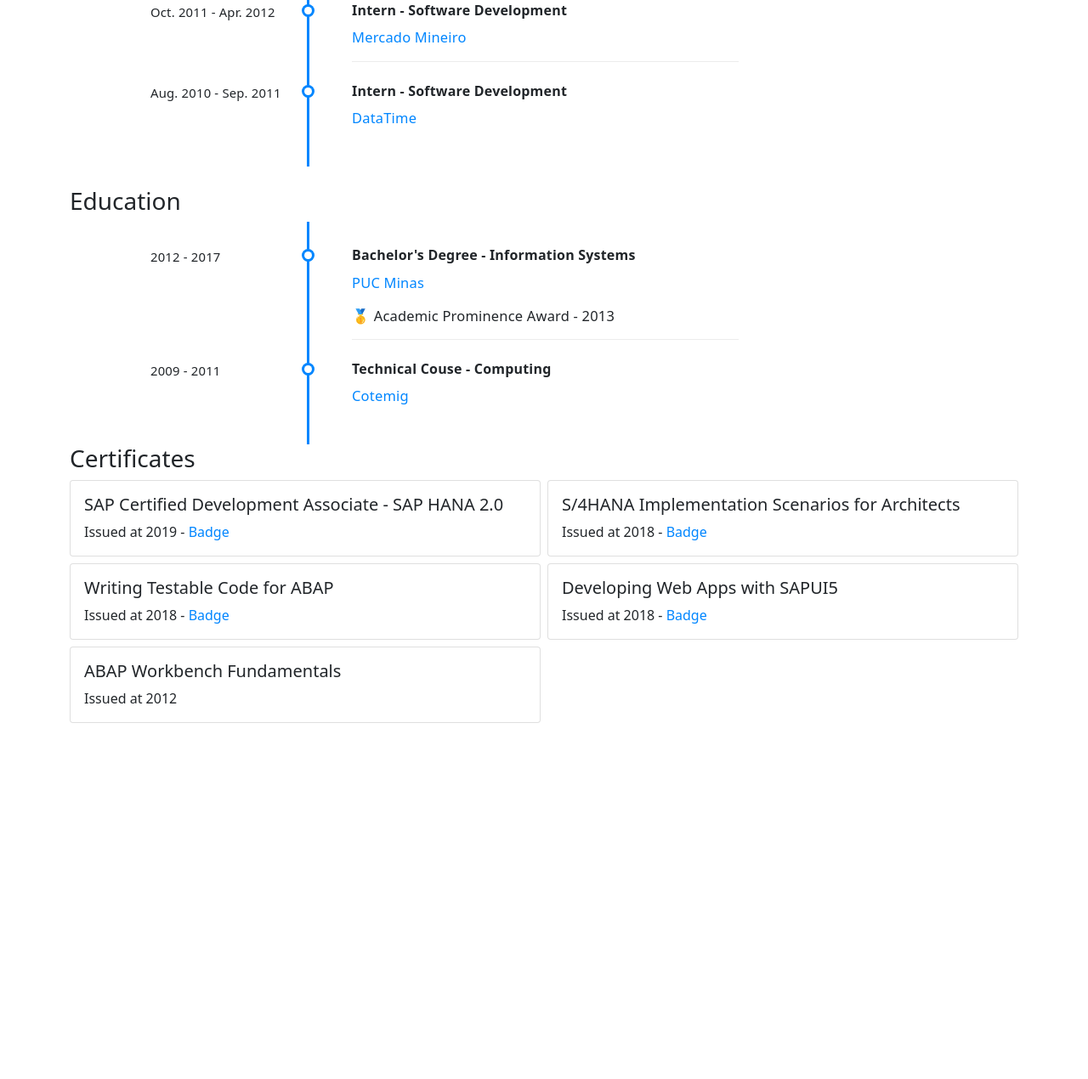
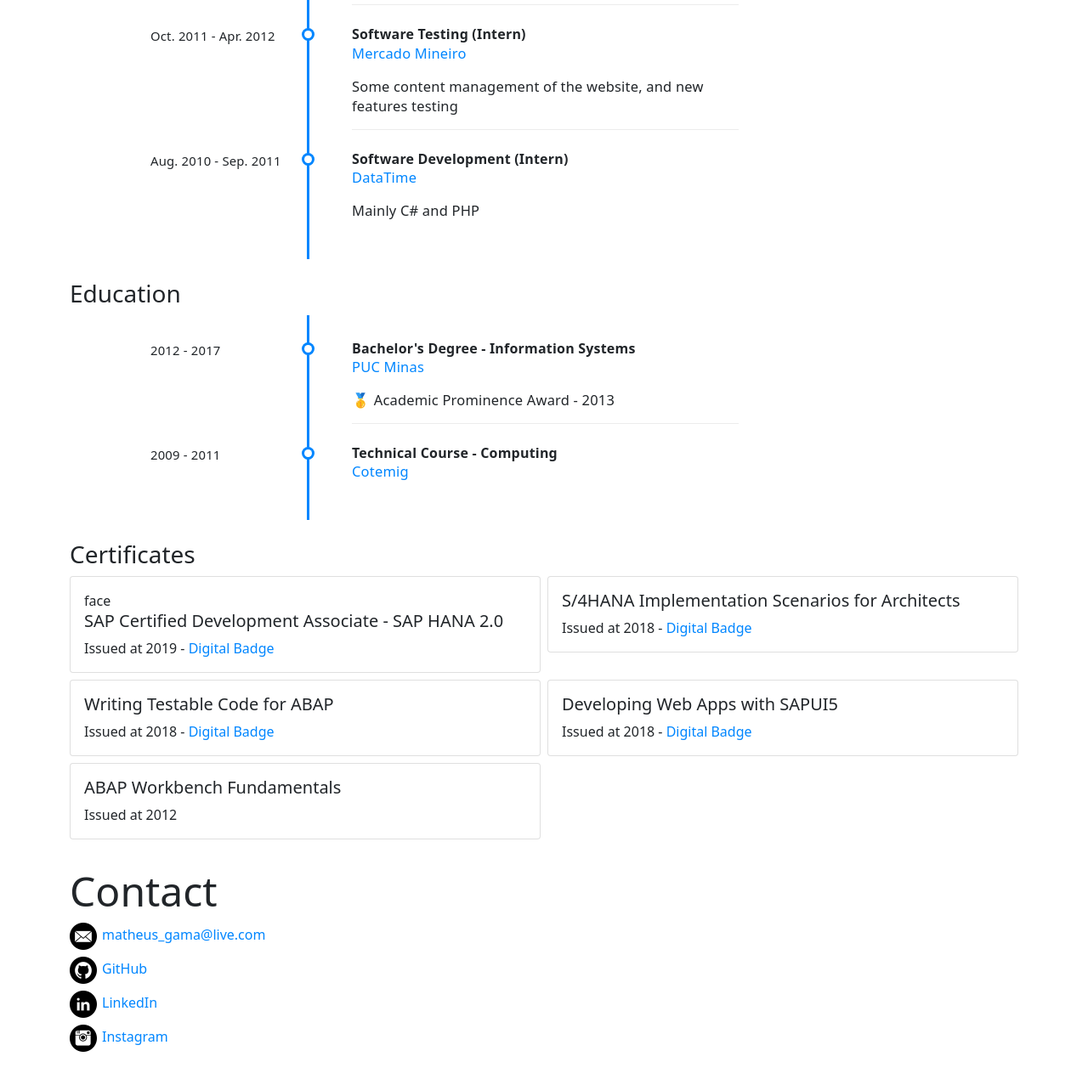
Before and after one commit to mathgama/mathgama.github.io, a plain HTML site: page index.html in a window 1280 px wide. Shown: the part 1472-2742 px from the top of the page at 85% size. Before the commit the page ends 2355 px from the top, so only its background shows below. Drawn offline with nearby package versions, Linux system fonts and the light colour scheme.

Commit message:
feat: 'contact' section

```diff
--- a/css/styles.css
+++ b/css/styles.css
@@ -4,6 +4,15 @@ h1 {
 
 h2 {
   font-size: 3rem;
+}
+
+a {
+  text-decoration: none;
+  color: #0086ff;
+}
+
+a:hover {
+  text-decoration: underline;
 }
 
 /* Navbar */
@@ -101,7 +110,7 @@ section {
 .timeline h3 {
   font-weight: 600;
   font-size: 1rem;
-  margin-bottom: 10px;
+  margin-bottom: 0px;
 }
 
 .timeline .event {
@@ -182,15 +191,6 @@ section {
   right: -55.8px;
 }
 
-.timeline a {
-  text-decoration: none;
-  color: #0086ff;
-}
-
-.timeline a:hover {
-  text-decoration: underline;
-}
-
 /* Education */
 
 #education h6 {
@@ -205,13 +205,8 @@ section {
   margin-bottom: 30px;
 }
 
-/* Certificates */
+/* Contact */
 
-#certificates a {
-  text-decoration: none;
-  color: #0086ff;
+#contact img {
+  margin-right: 6px;
 }
-
-#certificates a:hover {
-  text-decoration: underline;
-}
--- a/index.html
+++ b/index.html
@@ -15,7 +15,6 @@
     src="https://cdn.jsdelivr.net/npm/bootstrap@5.1.3/dist/js/bootstrap.bundle.min.js"
     integrity="sha384-ka7Sk0Gln4gmtz2MlQnikT1wXgYsOg+OMhuP+IlRH9sENBO0LRn5q+8nbTov4+1p"
     crossorigin="anonymous"></script>
-  <link rel="stylesheet" href="https://fonts.googleapis.com/icon?family=Material+Icons">
 
   <link rel="stylesheet" href="css/styles.css">
 </head>
@@ -78,11 +77,12 @@
 
     <section id="about">
       <h2>About</h2>
+
       <p>
         My name is <b>Matheus Gama</b> and I'm a developer currently living in <b>Belo Horizonte</b>, Brazil 🇧🇷.
       </p>
       <p>
-        I have been working with <b>SAP ABAP</b> for the last 10 years approximately,
+        I have been working with <b>SAP ABAP</b> for almost 10 years now,
         but I love to study other technologies as well 👨‍💻.
       </p>
       <p>
@@ -92,6 +92,7 @@
 
     <section id="projects">
       <h2>Projects</h2>
+
       <div class="row row-cols-1 row-cols-md-2 g-2">
         <div class="col">
           <div class="card">
@@ -130,35 +131,38 @@
     <section id="background">
       <h2>Background</h2>
 
-      <div id="experience" class="mb-4">
+      <div id="experience">
         <h3>Experience</h3>
         <div class="row">
           <div class="col-md-12">
             <ul class="timeline">
               <li class="event" data-date="Dec. 2013 - Now">
-                <h3>ABAP Developer</h3>
+                <h3>Software Development</h3>
                 <p><a href="https://www.seidor.com.br/">Seidor</a></p>
+                <p>ABAP</p>
               </li>
               <li class="event" data-date="Dec. 2012 - Nov. 2013">
-                <h3>ABAP Developer</h3>
+                <h3>Software Development</h3>
                 <p><a href="https://www.engdb.com.br/">EngDB</a></p>
+                <p>ABAP</p>
               </li>
               <li class="event" data-date="Oct. 2011 - Apr. 2012">
-                <h3>Intern - Software Development</h3>
+                <h3>Software Testing (Intern)</h3>
                 <p><a href="http://www.mercadomineiro.com.br/">Mercado Mineiro</a></p>
+                <p>Some content management of the website, and new features testing</p>
               </li>
               <li class="event" data-date="Aug. 2010 - Sep. 2011">
-                <h3>Intern - Software Development</h3>
+                <h3>Software Development (Intern)</h3>
                 <p><a href="http://www.datatime.com.br/">DataTime</a></p>
+                <p>Mainly C# and PHP</p>
               </li>
             </ul>
           </div>
         </div>
       </div>
 
-      <div id="education">
+      <div id="education" class="mt-4">
         <h3>Education</h3>
-
         <div class="row">
           <div class="col-md-12">
             <ul class="timeline">
@@ -168,7 +172,7 @@
                 <p>🥇 Academic Prominence Award - 2013</p>
               </li>
               <li class="event" data-date="2009 - 2011">
-                <h3>Technical Couse - Computing</h3>
+                <h3>Technical Course - Computing</h3>
                 <p><a href="https://www.cotemig.com.br/">Cotemig</a></p>
               </li>
             </ul>
@@ -190,14 +194,14 @@
         -->
       </div>
 
-      <div id="certificates">
+      <div id="certificates" class="mt-4">
         <h3>Certificates</h3>
         <div class="row row-cols-1 row-cols-md-2 g-2">
           <div class="col">
             <div class="card">
-              <div class="card-body">
+              <div class="card-body"><span class="material-icons">face</span>
                 <h5 class="card-title">SAP Certified Development Associate - SAP HANA 2.0</h5>
-                <p class="card-text">Issued at 2019 - <a href="https://www.credly.com/badges/c0a811af-d072-4062-9f9a-51bc5de7d0e7/public_url">Badge</a></p>
+                <p class="card-text">Issued at 2019 - <a href="https://www.credly.com/badges/c0a811af-d072-4062-9f9a-51bc5de7d0e7/public_url">Digital Badge</a></p>
               </div>
             </div>
           </div>
@@ -205,7 +209,7 @@
             <div class="card">
               <div class="card-body">
                 <h5 class="card-title">S/4HANA Implementation Scenarios for Architects</h5>
-                <p class="card-text">Issued at 2018 - <a href="https://www.credly.com/badges/5c2204a6-0b6d-462b-b8bc-8d00cbf7a735/public_url">Badge</a></p>
+                <p class="card-text">Issued at 2018 - <a href="https://www.credly.com/badges/5c2204a6-0b6d-462b-b8bc-8d00cbf7a735/public_url">Digital Badge</a></p>
               </div>
             </div>
           </div>
@@ -213,7 +217,7 @@
             <div class="card">
               <div class="card-body">
                 <h5 class="card-title">Writing Testable Code for ABAP</h5>
-                <p class="card-text">Issued at 2018 - <a href="https://open.sap.com/verify/xopat-kuluv-dybyk-rasyv-fivur">Badge</a></p>
+                <p class="card-text">Issued at 2018 - <a href="https://open.sap.com/verify/xopat-kuluv-dybyk-rasyv-fivur">Digital Badge</a></p>
               </div>
             </div>
           </div>
@@ -221,7 +225,7 @@
             <div class="card">
               <div class="card-body">
                 <h5 class="card-title">Developing Web Apps with SAPUI5</h5>
-                <p class="card-text">Issued at 2018 - <a href="https://open.sap.com/verify/xuced-nahup-minak-byryn-kimoh">Badge</a></p>
+                <p class="card-text">Issued at 2018 - <a href="https://open.sap.com/verify/xuced-nahup-minak-byryn-kimoh">Digital Badge</a></p>
               </div>
             </div>
           </div>
@@ -236,6 +240,33 @@
         </div>
       </div>
     </section>
+
+    <section id="contact">
+      <h2>Contact</h2>
+
+      <div class="row row-cols-1 g-2">
+        <div class="col">
+          <a href="mailto:matheus_gama@live.com">
+            <img src="img/287692_mail_icon.png" alt="email" width="32px" /><span>matheus_gama@live.com</span>
+          </a>
+        </div>
+        <div class="col">
+          <a href="https://github.com/mathgama">
+            <img src="img/287725_github_icon.png" alt="github" width="32px" /><span>GitHub</span>
+          </a>
+        </div>
+        <div class="col">
+          <a href="https://www.linkedin.com/in/matheus-gama-62ba3a115">
+            <img src="img/287697_linkedin_icon.png" alt="linkedin" width="32px" /><span>LinkedIn</span>
+          </a>
+        </div>
+        <div class="col">
+          <a href="https://www.instagram.com/mathgama_/">
+            <img src="img/287711_instagram_icon.png" alt="instagram" width="32px" /><span>Instagram</span>
+          </a>
+        </div>
+      </div>
+    </section>
   </div>
 
 </body>
```
Also changed, not shown: img/287692_mail_icon.png (added), img/287697_linkedin_icon.png (added), img/287711_instagram_icon.png (added), img/287725_github_icon.png (added).
